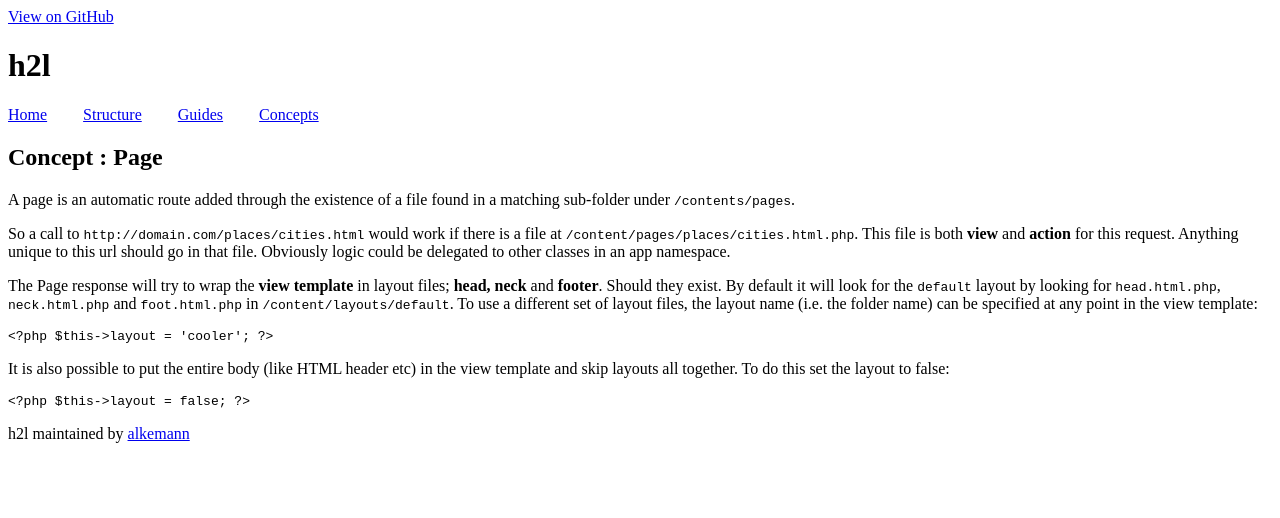
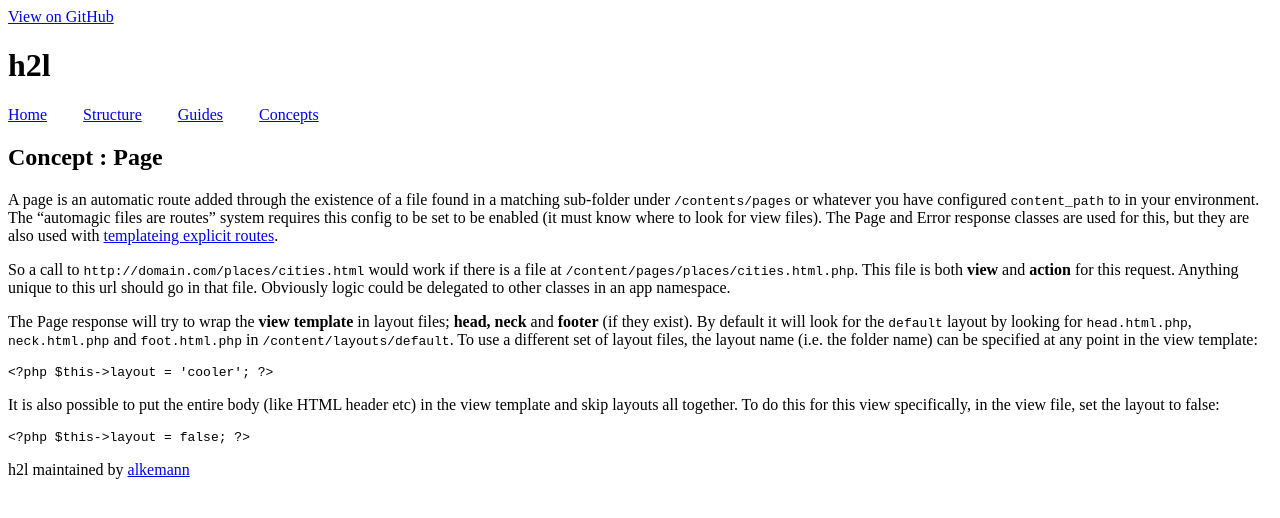
Before and after one commit to alkemann/h2l, a Jekyll site: the page built from docs/concepts/page.md, in a window 1280 px wide. Shown: the top 518 px of the page. Built offline with Jekyll 4.4.1, drawn with Linux system fonts in a browser that asks for light colours; our own code applies the rules of GitHub Pages for plain Markdown files; the repository's description, which GitHub fills in, is left out.

Commit message:
Some more documentation

````diff
--- a/docs/concepts/page.md
+++ b/docs/concepts/page.md
@@ -1,7 +1,11 @@
 # Concept : Page
 
 A page is an automatic route added through the existence of a file found in a
-matching sub-folder under `/contents/pages`.
+matching sub-folder under `/contents/pages` or whatever you have configured
+`content_path` to in your environment. The "automagic files are routes" system
+requires this config to be set to be enabled (it must know where to look for
+view files). The Page and Error response classes are used for this, but they
+are also used with [templateing explicit routes](template.md).
 
 So a call to `http://domain.com/places/cities.html` would work if there is a
 file at `/content/pages/places/cities.html.php`. This file is both **view**
@@ -9,17 +13,20 @@ and **action** for this request. Anything unique to this url should go in that
 file. Obviously logic could be delegated to other classes in an app namespace.
 
 The Page response will try to wrap the **view template** in layout files; **head,
-neck** and **footer**. Should they exist. By default it will look for the
+neck** and **footer** (if they exist). By default it will look for the
 `default` layout by looking for `head.html.php`, `neck.html.php` and
 `foot.html.php` in `/content/layouts/default`. To use a different set of
 layout files, the layout name (i.e. the folder name) can be specified at any
 point in the view template:
+
 ```php
 <?php $this->layout = 'cooler'; ?>
 ```
 
 It is also possible to put the entire body (like HTML header etc) in the view
-template and skip layouts all together. To do this set the layout to false:
+template and skip layouts all together. To do this for this view specifically,
+in the view file, set the layout to false:
+
 ```php
 <?php $this->layout = false; ?>
 ```
````
Also changed, not shown: docs/concepts/index.md (+1 -0 lines), docs/concepts/template.md (added, +29 -0 lines), docs/index.md (+6 -0 lines).
